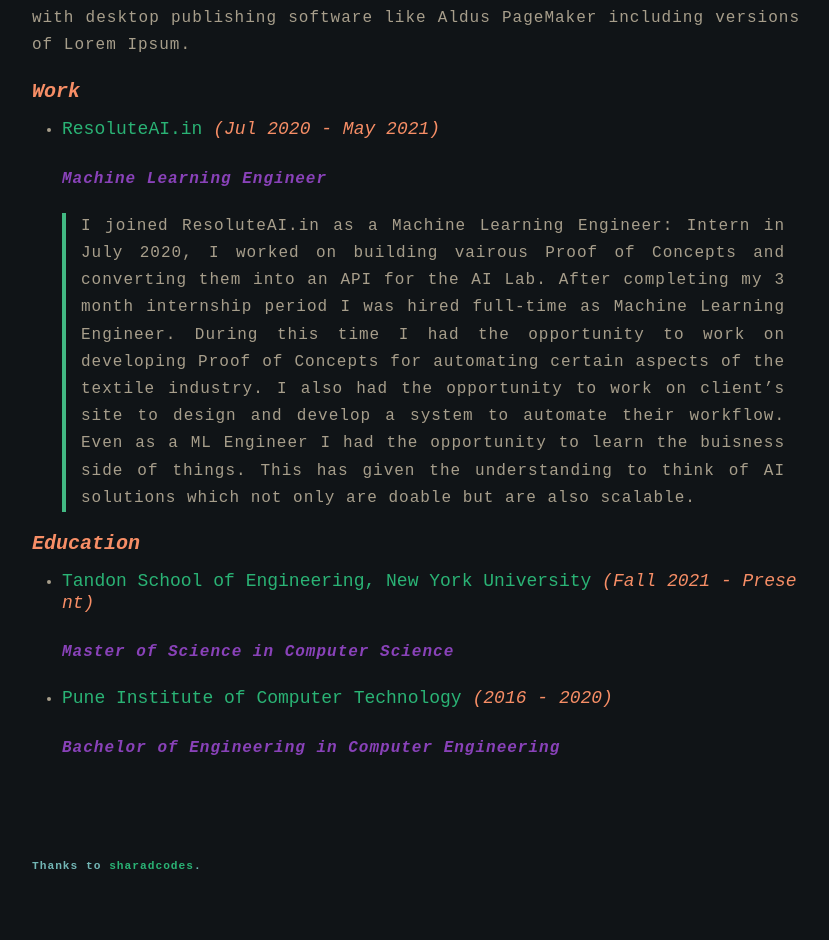
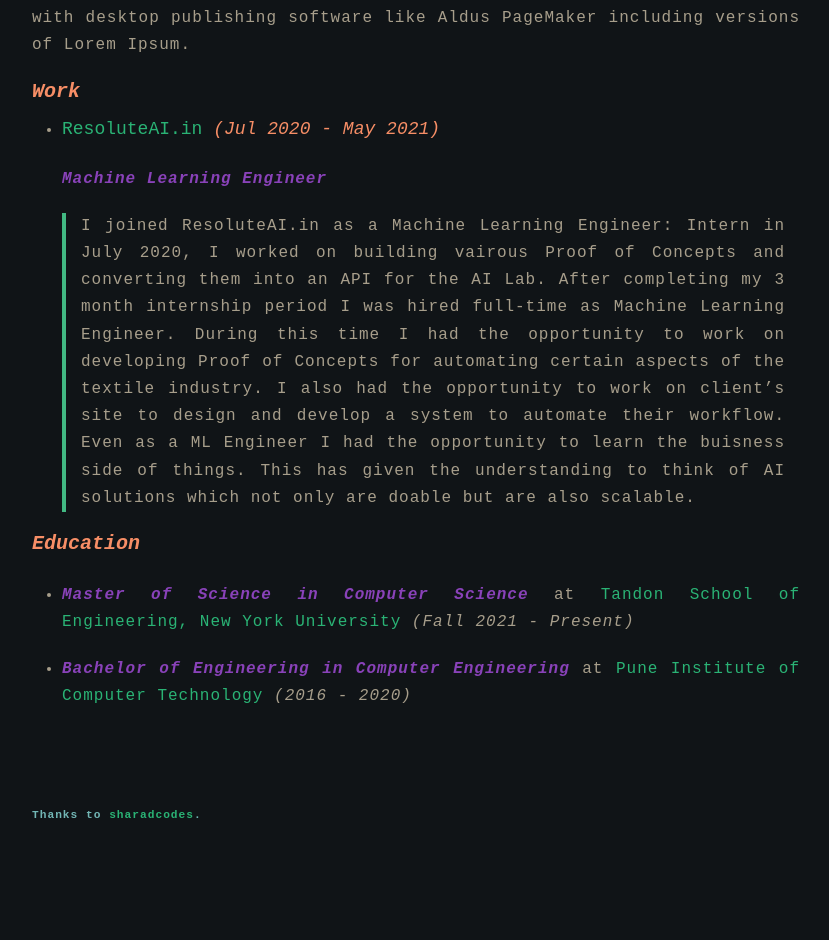
Before and after one commit to atharva-bhagwat/atharva-bhagwat.github.io, a Jekyll site: the page built from about.md, in a window 1280 px wide. Shown: the part 539-1479 px from the top of the page, without its empty margins (224-1053 px from the left). Built offline with Jekyll 4.4.1, drawn with Linux system fonts in a browser that asks for light colours; after the commit the page ends 1428 px from its top, so only the background shows below that.

Commit message:
Updated about page

```diff
--- a/about.md
+++ b/about.md
@@ -17,8 +17,6 @@ Lorem Ipsum is simply dummy text of the printing and typesetting industry. Lorem
 
 # ***Education***
 
-- ## <a href="https://engineering.nyu.edu" target="_blank">Tandon School of Engineering, New York University</a> _(Fall 2021 - Present)_
-    _<b style='font-size:16px; color:#8942b9;'>Master of Science in Computer Science</b>_
+- _<b style='font-size:16px; color:#8942b9;'>Master of Science in Computer Science</b>_ at <a href="https://engineering.nyu.edu" target="_blank">Tandon School of Engineering, New York University</a> _(Fall 2021 - Present)_
 
-- ## [Pune Institute of Computer Technology](https://pict.edu) _(2016 - 2020)_
-    _<b style='font-size:16px; color:#8942b9;'>Bachelor of Engineering in Computer Engineering</b>_
+- _<b style='font-size:16px; color:#8942b9;'>Bachelor of Engineering in Computer Engineering</b>_ at <a href="https://pict.edu" target="_blank">Pune Institute of Computer Technology</a> _(2016 - 2020)_
```
